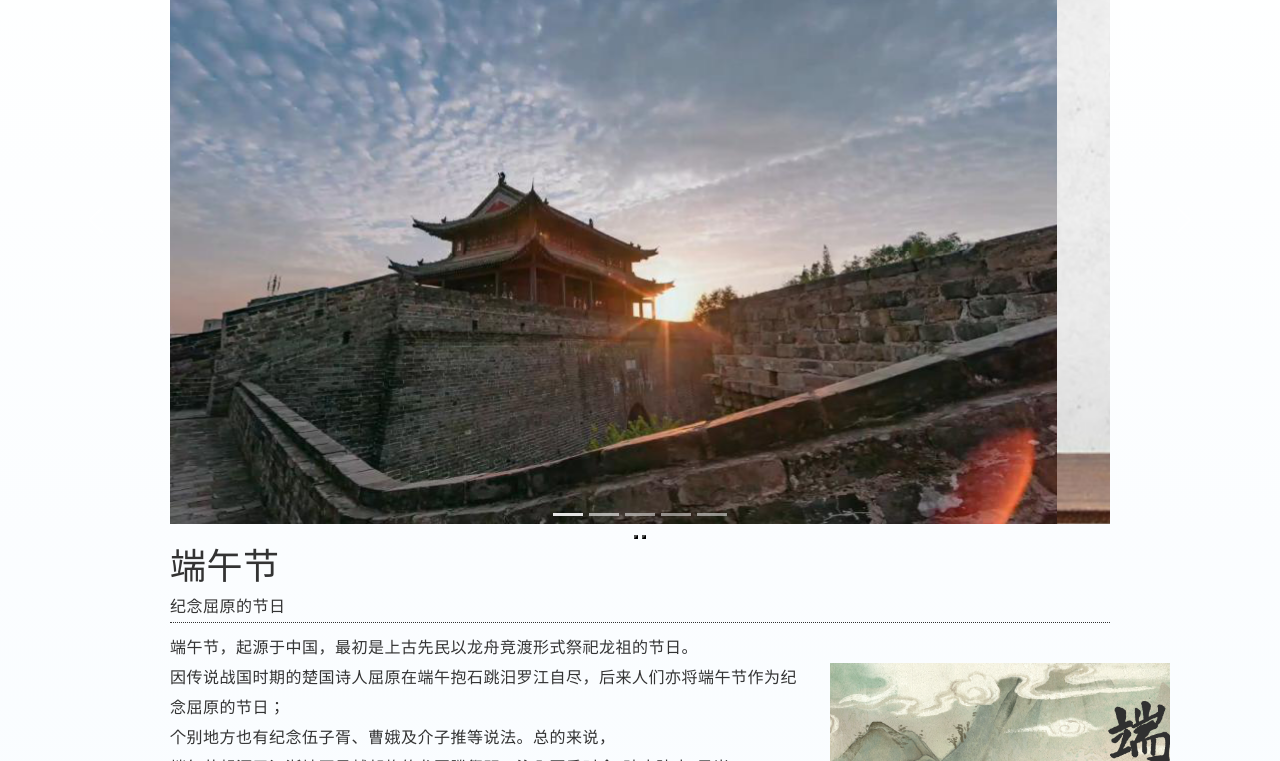
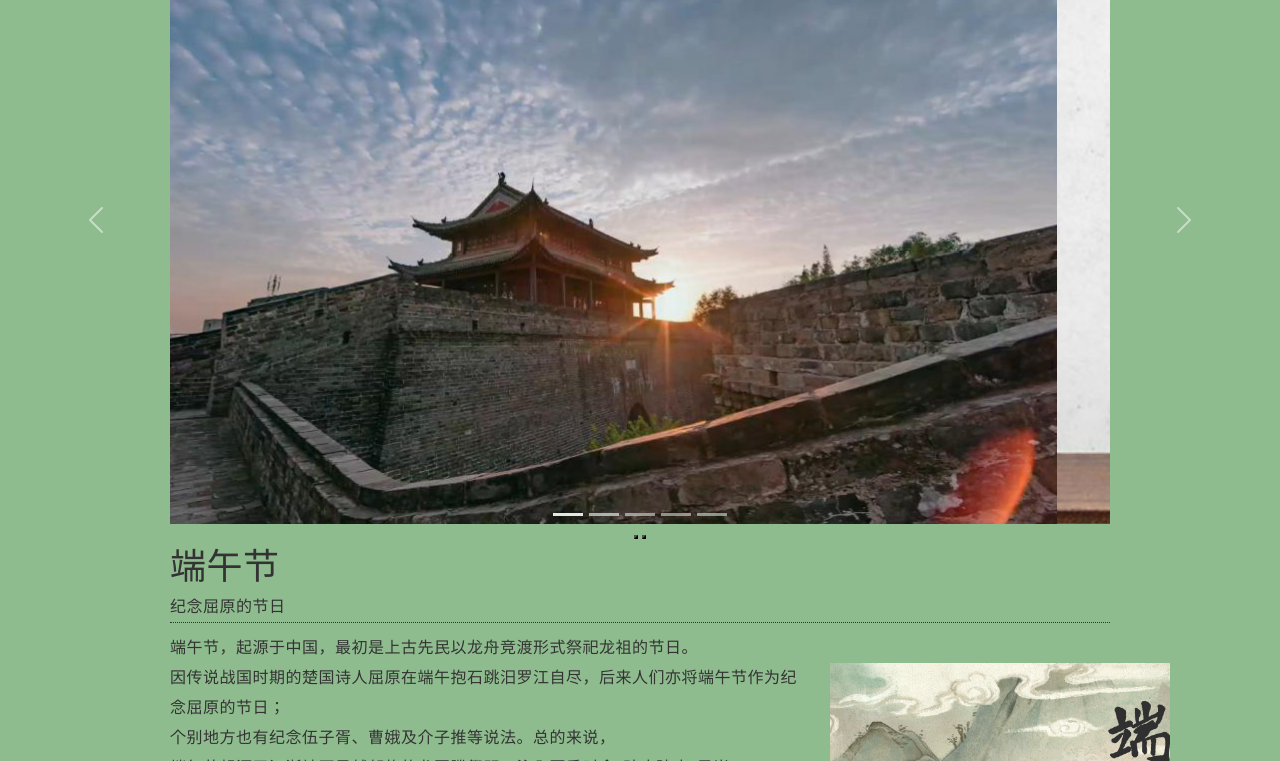
Before and after one commit to jintao20171206/jintao20171206.github.io, a plain HTML site: page index.html in a window 1280 px wide. Shown: the part 180-941 px from the top of the page. Drawn offline with nearby package versions, Linux system fonts and the light colour scheme.

Commit message:
Update page_index.css

```diff
--- a/css/page_index.css
+++ b/css/page_index.css
@@ -1,7 +1,7 @@
 body{
 	//background-color: lightpink;
-	background-image: linear-gradient(white,aliceblue);
-	background-color: ;
+	//background-image: linear-gradient(white,aliceblue);
+	background-color: darkseagreen;
 }
 .w{
 	width: 940px;
```
